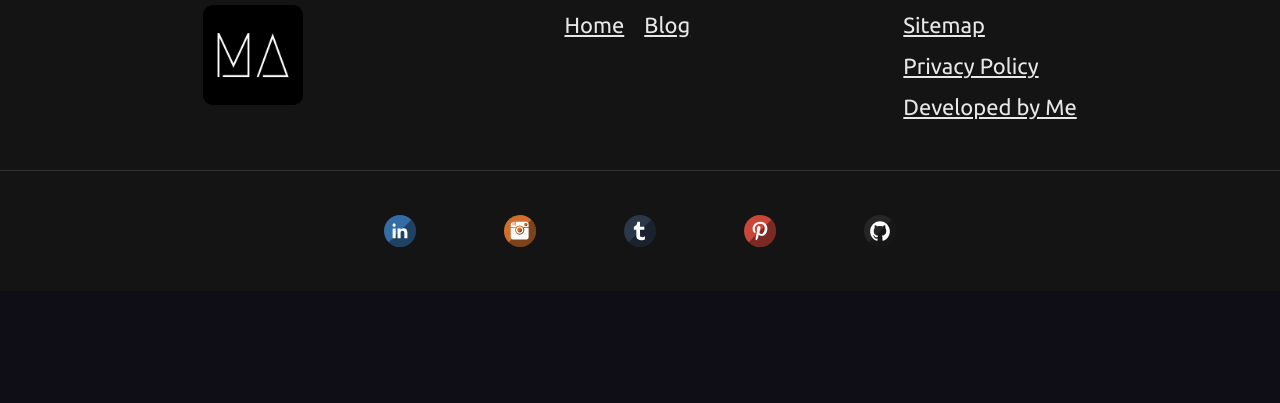
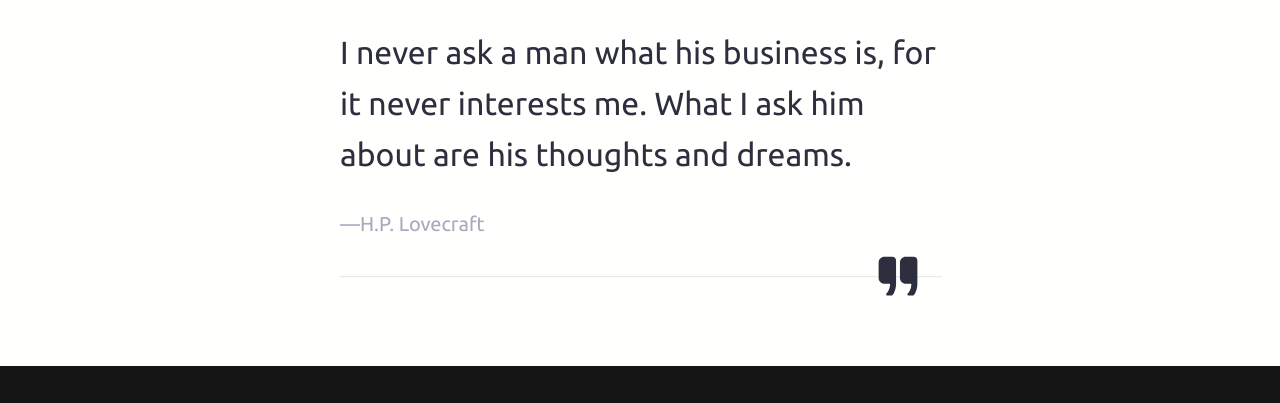
Before and after one commit to armanimichael/armanimichael-main, a Gatsby site: page / in a window 1280 px wide. Shown: the part 3639-4042 px from the top of the page. Before the commit the page ends 3930 px from the top, so only its background shows below. Built offline with nearby package versions, Linux system fonts and the light colour scheme; Gatsby itself is replaced by a stand-in of ours.

Commit message:
Quote Component Added

```diff
--- /dev/null
+++ b/src/components/Quote/Quote.tsx
@@ -0,0 +1,20 @@
+import React from 'react';
+import { IoIosQuote } from 'react-icons/io';
+
+import { QuoteStyled } from './styles';
+
+interface Props {
+  author: string;
+}
+
+const Quote: React.FC<Props> = ({ author, children }) => (
+  <QuoteStyled>
+    <hr />
+    <p>{children}</p>
+    <span>—{author}</span>
+    <IoIosQuote id="quote" />
+    <hr />
+  </QuoteStyled>
+);
+
+export default Quote;
--- /dev/null
+++ b/src/components/Quote/styles.ts
@@ -0,0 +1,47 @@
+import styled from 'styled-components';
+
+const QuoteStyled = styled.div`
+  width: 50%;
+
+  & p {
+    font-size: 32px;
+    margin-top: 40px;
+  }
+
+  & span {
+    display: block;
+    font-size: 20px;
+    margin-bottom: 40px;
+  }
+
+  & #quote {
+    position: absolute;
+    right: calc(25% + 31px);
+    font-size: 62px;
+    margin-top: -31px;
+    color: ${props => props.theme.paragraph.secondary};
+    z-index: 100;
+  }
+
+  @media all and (max-width: 800px) {
+    width: 100%;
+
+    & p {
+      font-size: 28px;
+      margin-top: 30px;
+    }
+
+    & span {
+      margin-bottom: 30px;
+    }
+
+    & #quote {
+      position: absolute;
+      right: calc(50% - 24px);
+      font-size: 48px;
+      margin-top: -24px;
+    }
+  }
+`;
+
+export { QuoteStyled };
--- a/src/components/index.ts
+++ b/src/components/index.ts
@@ -10,6 +10,7 @@ import SEO from './SEO/SEO';
 import Image from './Image/Image';
 import NotFoundImage from './NotFoundImage/NotFoundImage';
 import Project from './Project/Project';
+import Quote from './Quote/Quote';
 
 export {
   Navbar,
@@ -24,4 +25,5 @@ export {
   Image,
   NotFoundImage,
   Project,
+  Quote,
 };
--- a/src/pages/index.tsx
+++ b/src/pages/index.tsx
@@ -1,6 +1,6 @@
 import React from 'react';
 
-import { Project } from '../components';
+import { Project, Quote } from '../components';
 import { Layout, Socials, Section } from '../containers/';
 
 import gatsbyLogoImg from '../images/gatsby.png';
@@ -12,7 +12,6 @@ import logoImg from '../images/logo.png';
 const IndexPage: React.FC = () => (
   <Layout showHero allowPadding={false}>
     <Socials title="You can find me here" />
-
     <Section title="About Me..." isSecondary>
       <p id="about-me">
         Hello there! I&apos;m Michael, a <b>Software Developer</b> passionate
@@ -68,6 +67,12 @@ const IndexPage: React.FC = () => (
         One of my first GatsbyJS Projects.
       </Project>
     </Section>
+    <Section isSecondary>
+      <Quote author="H.P. Lovecraft">
+        I never ask a man what his business is, for it never interests me. What
+        I ask him about are his thoughts and dreams.
+      </Quote>
+    </Section>
   </Layout>
 );
 
```
